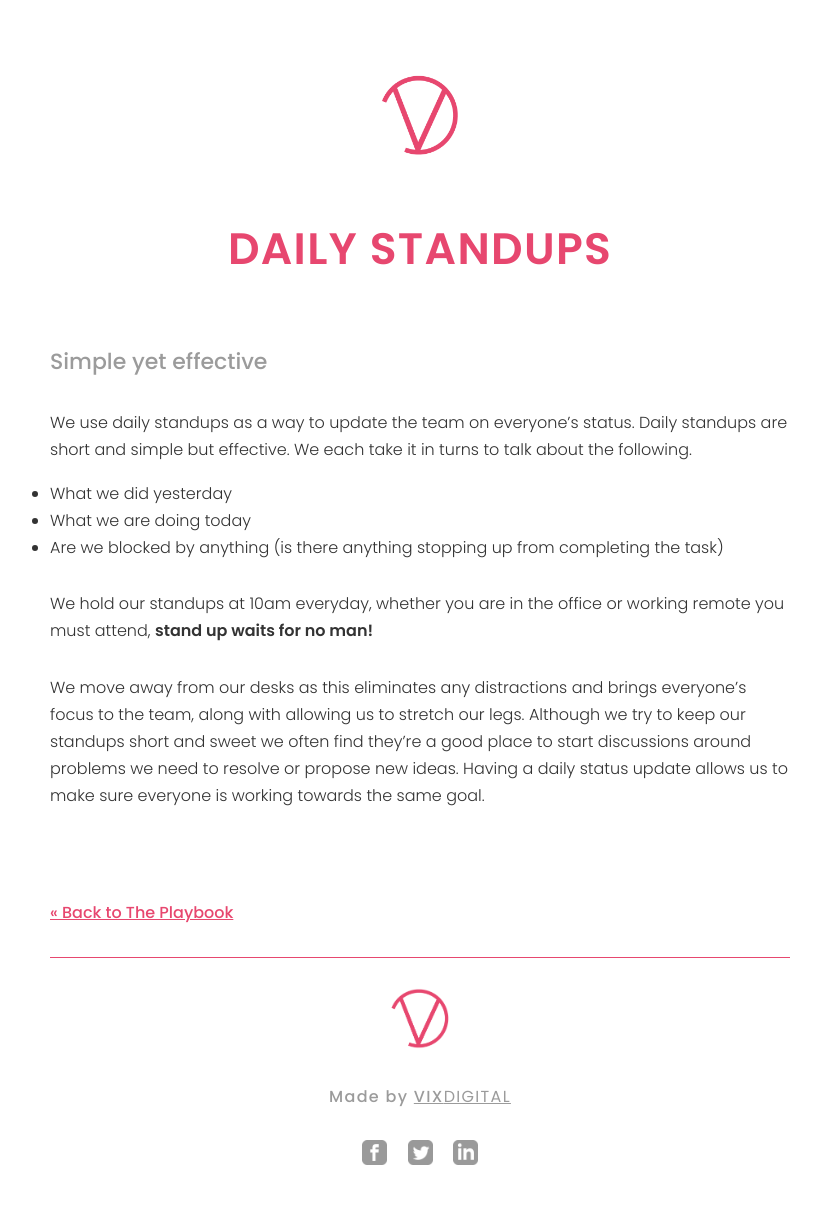
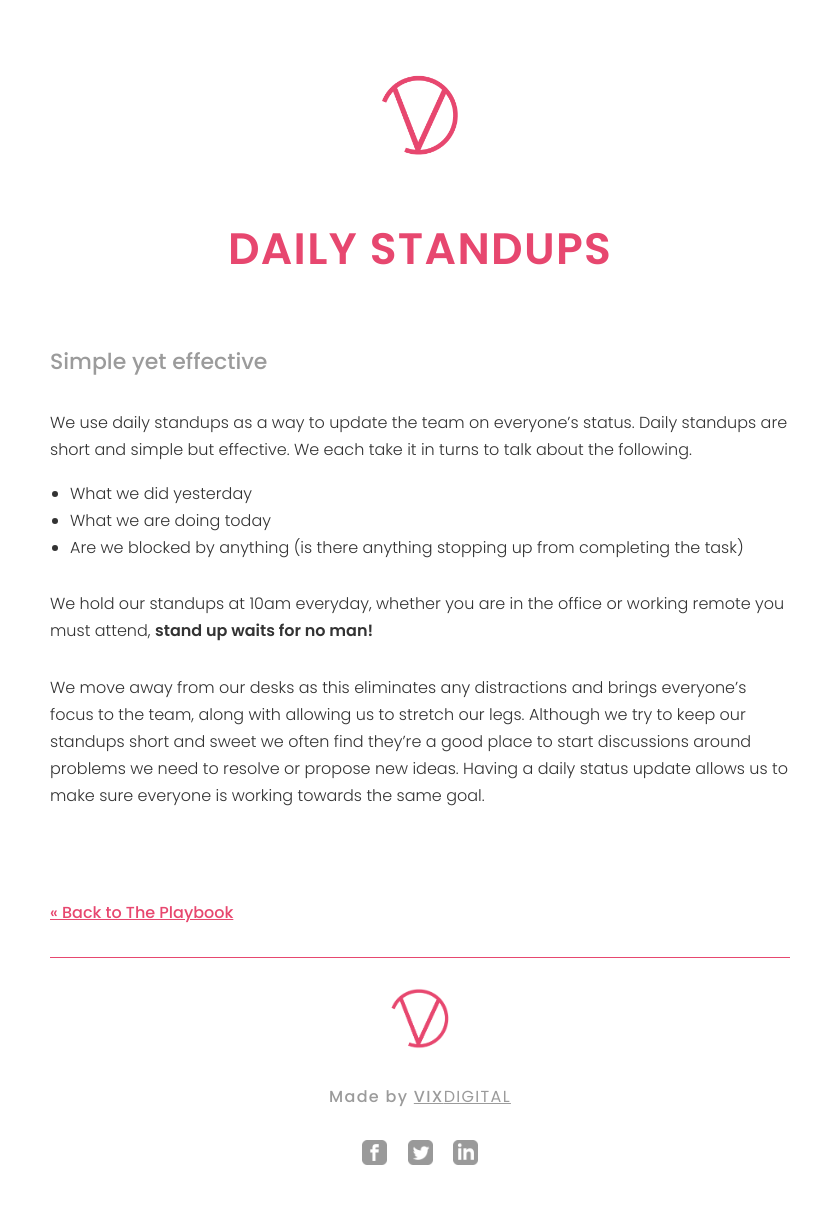
Before and after one commit to vixdigital/playbook, a Jekyll site: the page built from _plays/02-planning-and-communication/daily-standups.markdown, in a window 1280 px wide. Shown: the whole page, without its empty margins (220-1041 px from the left). Built offline with Jekyll 4.4.1, drawn with Linux system fonts in a browser that asks for light colours.

Commit message:
Hotfix: List margin
Added a margin-left to lists so that they line up correctly with the body text.

Closes #40

```diff
--- a/_sass/vix-wiki.scss
+++ b/_sass/vix-wiki.scss
@@ -74,6 +74,10 @@
     height: 0;
     border-bottom: 1.5px solid $vix-pink;
     margin-top: 30px;
+}
+
+ul {
+    margin-left: 20px;
 }
 
 a {
```
